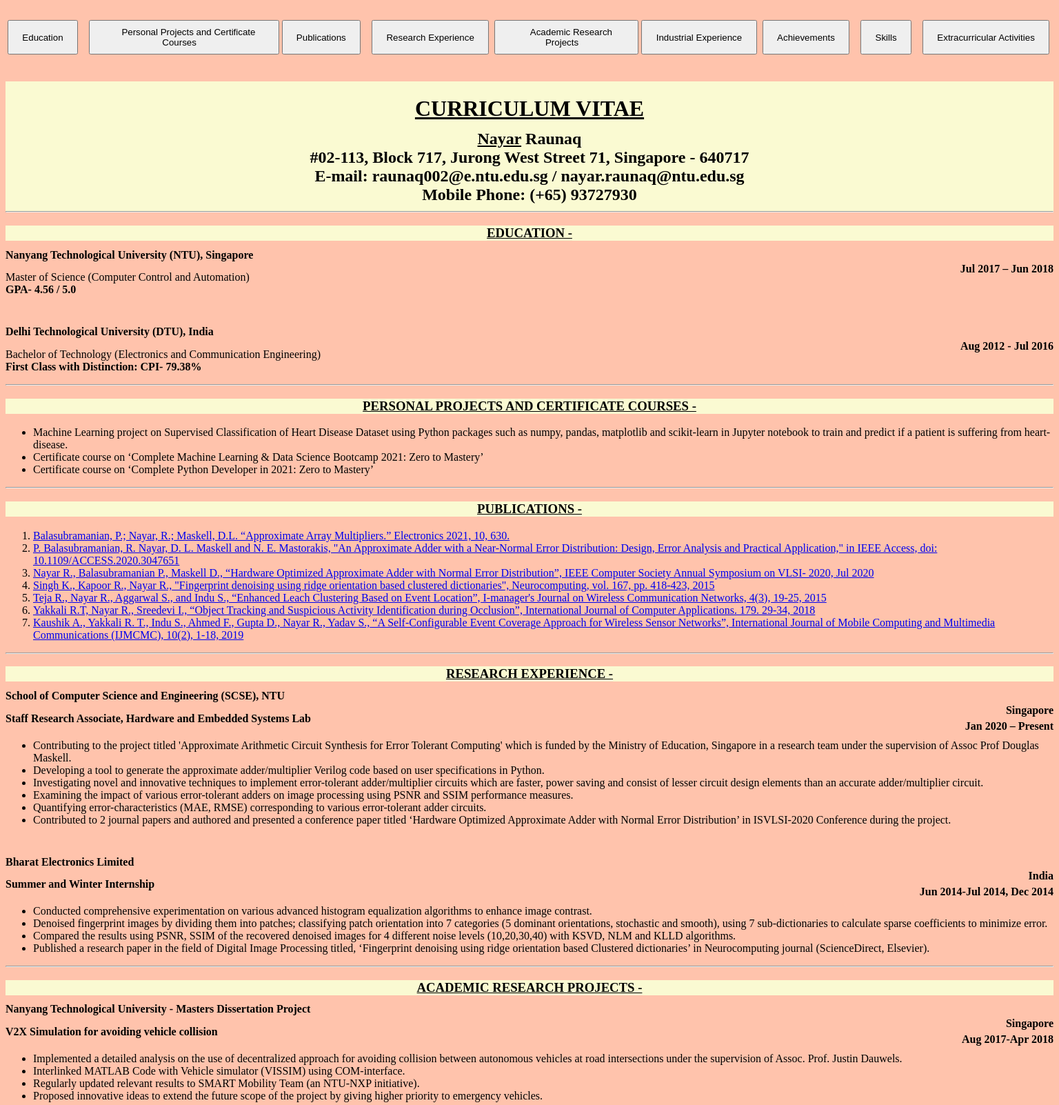
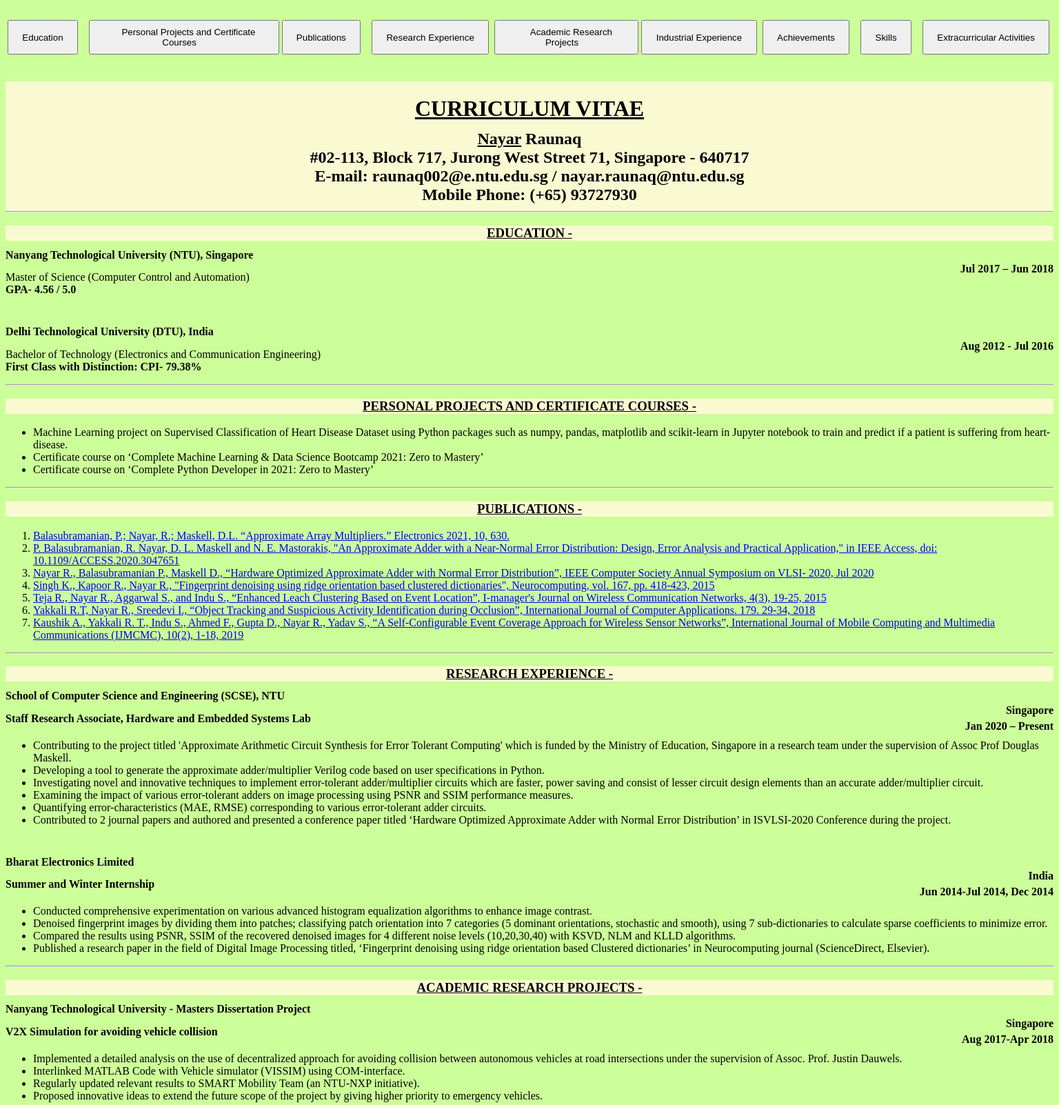
Before and after one commit to raunaqnayar/resume, a Flask app: page / in a window 1536 px wide. Shown: the top 1602 px of the page at 69% size. Run offline with Flask 2, Linux system fonts and the light colour scheme.

Commit message:
try background color change

```diff
--- a/static/style.css
+++ b/static/style.css
@@ -1,9 +1,15 @@
 /* For Handheld Devices */
 
+/*
 body {
  background-color: rgb(255, 195, 172);
  color: black
 }
+*/
+body {
+    background-color: rgb(204, 255, 153);
+    color: black
+   }
 
 table{
 
@@ -11,9 +17,13 @@ table{
     margin-right: auto;
 
 }
-
+/*
 div.nav_bar{
     background-color: rgb(255, 195, 172);
+}
+*/
+div.nav_bar{
+    background-color: rgb(204, 255, 153);
 }
 
 h3.subsection{
@@ -52,21 +62,29 @@ button{
 /* For Laptops */
 
 @media only screen and (min-width: 1512px) {
-
+/*
 body {
  background-color: rgb(255, 195, 172);
  color: black
 }
-
+*/
+body {
+    background-color: rgb(204, 255, 153);
+    color: black
+   }
 table{
 
     margin-left: auto;
     margin-right: auto;
 
 }
-
+/*
 div.nav_bar{
     background-color: rgb(255, 195, 172);
+}
+*/
+div.nav_bar{
+    background-color: rgb(204, 255, 153);
 }
 
 h3.subsection{
```
